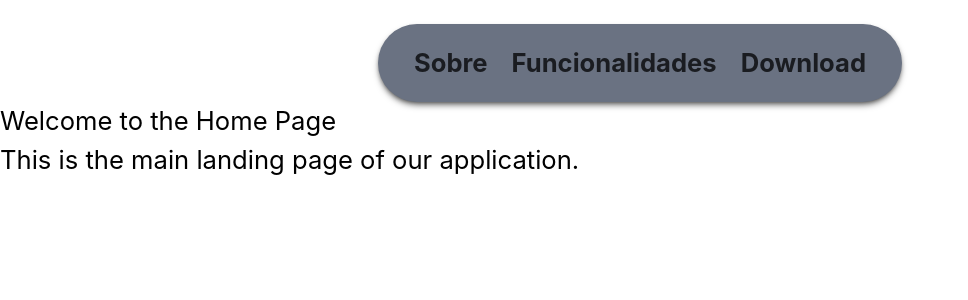
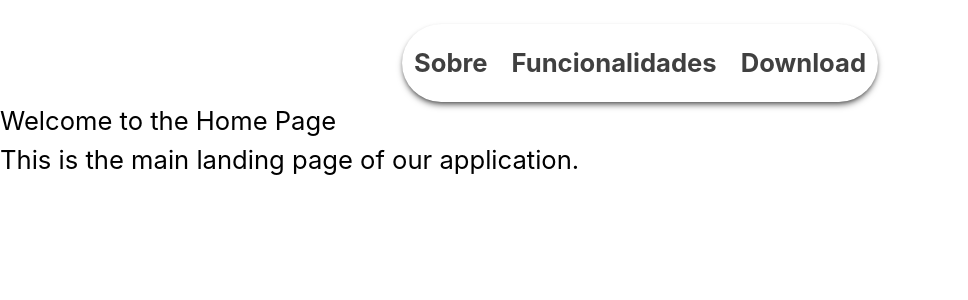
Before and after one commit to ErickDsBR/finance_web, a React (Vite) app: page / in a window 1280 px wide. Shown: the top 300 px of the page, without its empty margins (0-968 px from the left). Built offline with nearby package versions, Linux system fonts and the light colour scheme.

Commit message:
teste-vscode insider

```diff
--- a/src/components/Navgation/navgation.tsx
+++ b/src/components/Navgation/navgation.tsx
@@ -26,12 +26,7 @@ export function Nav() {
   return (
     <div className=" flex justify-center items-center gap-5 mt-6">
       <div
-        className="
-        flex items-center justify-center
-        py-2 px-6
-        bg-gray-500 rounded-full shadow-black/50 shadow-md
-        "
-      >
+        className="flex items-center justify-center py-2 px-6bg- gray-500 rounded-full shadow-black/50 shadow-md">
         {herder.map((item) => (
           <a
             key={item.id}
```
